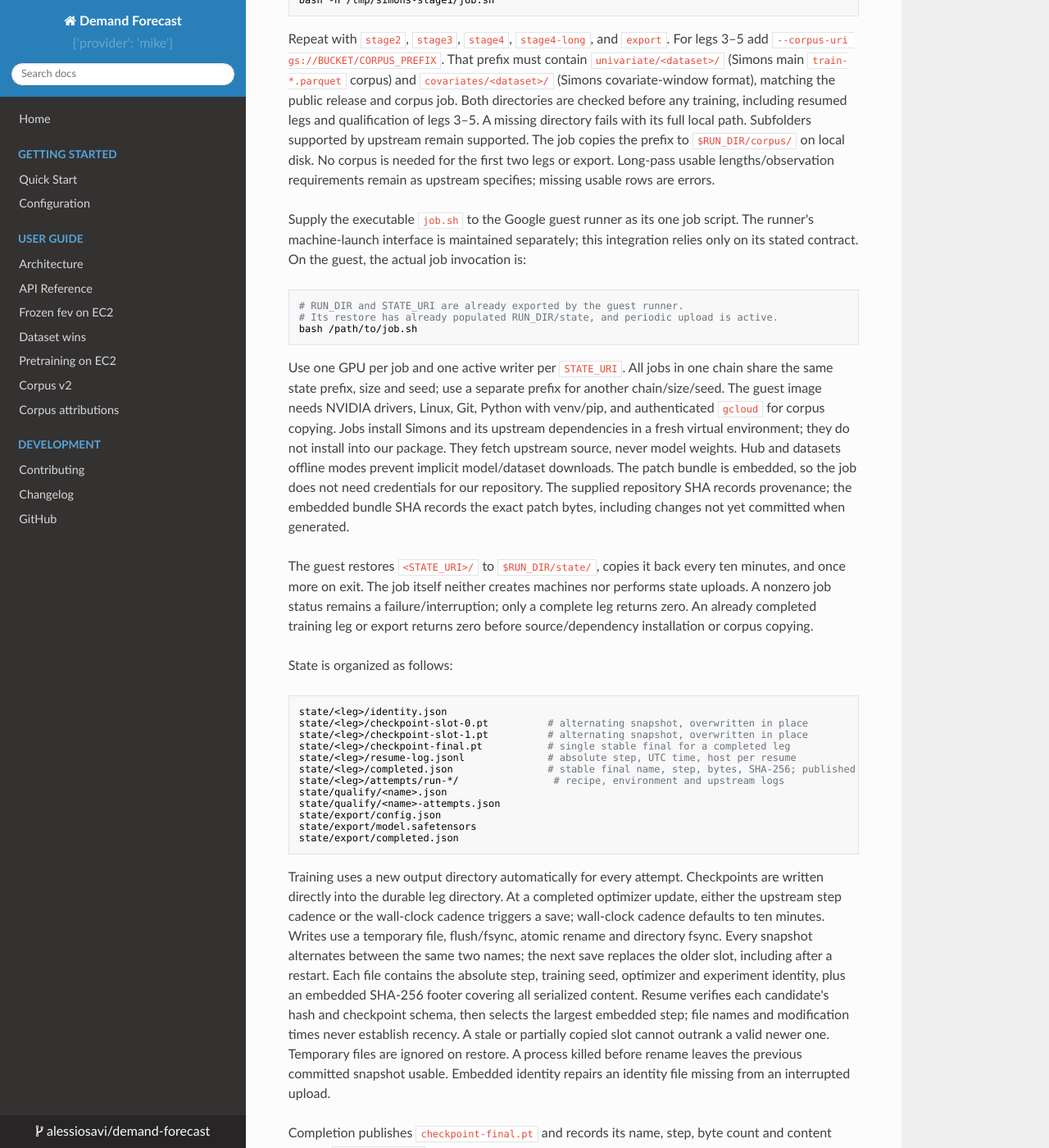
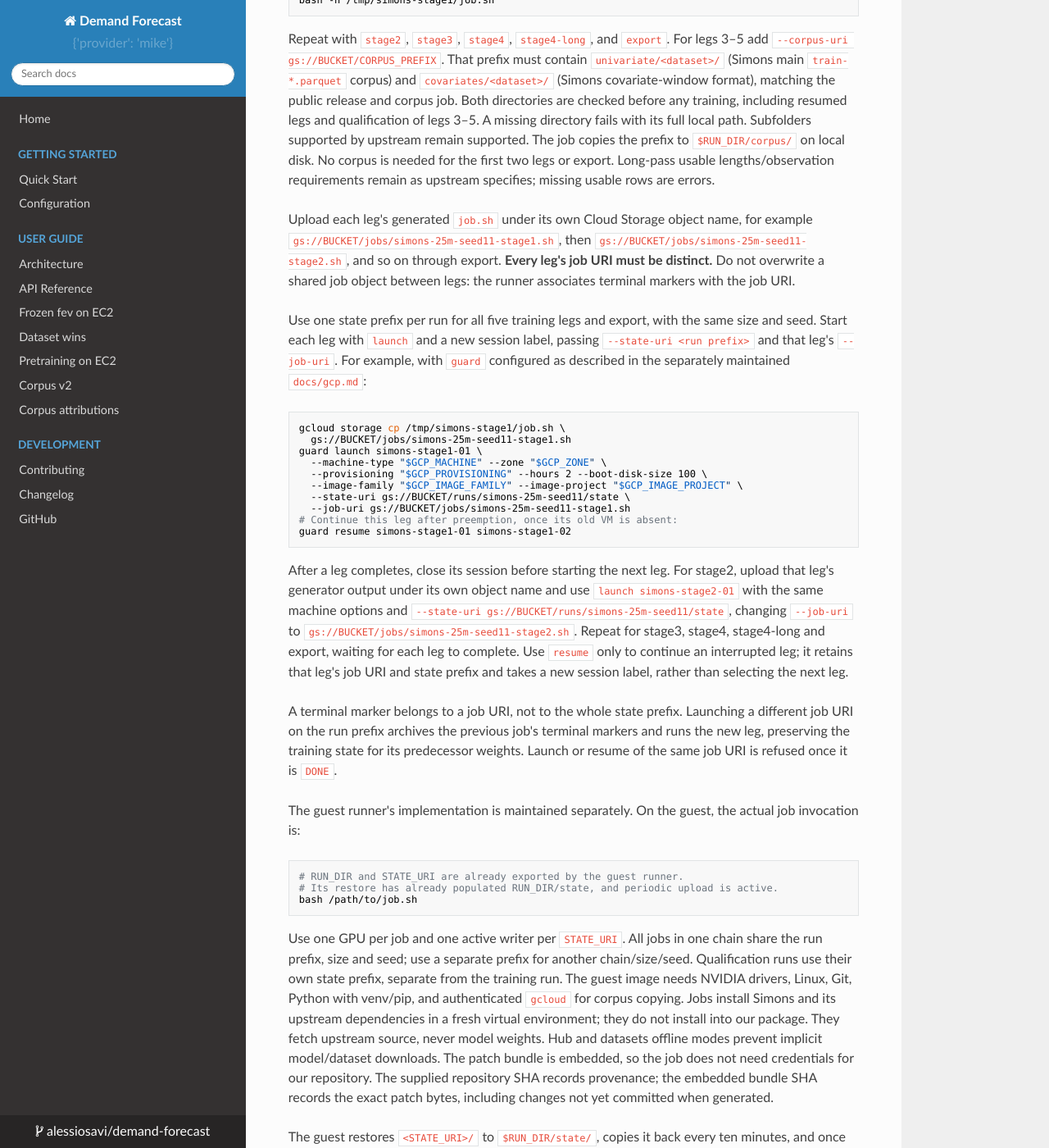
Before and after one commit to alessiosavi/demand-forecast, an MkDocs documentation site: the page built from docs/stage2-simons.md, in a window 1280 px wide and 1400 px high, scrolled down 1011 px. Shown: the whole window at 82% size. Built offline with MkDocs 1.6.1, drawn with Linux system fonts in a browser that asks for light colours; nearby versions of some CDN libraries; some of the changed text lies outside the part shown.

Commit message:
fix(stage2): name validation and chain documentation for job-scoped completion
- job and qualification names must start with an alphanumeric character (generator and patched runner)
- docs: one state prefix per run, one job URI per leg, a new session label per leg, resume after preemption,
  separate prefixes for qualification runs

````diff
--- a/docs/stage2-simons.md
+++ b/docs/stage2-simons.md
@@ -50,9 +50,46 @@ The job copies the prefix to `$RUN_DIR/corpus/` on local disk. No corpus is
 needed for the first two legs or export. Long-pass usable lengths/observation
 requirements remain as upstream specifies; missing usable rows are errors.
 
-Supply the executable `job.sh` to the Google guest runner as its one job script.
-The runner's machine-launch interface is maintained separately; this integration
-relies only on its stated contract. On the guest, the actual job invocation is:
+Upload each leg's generated `job.sh` under its own Cloud Storage object name,
+for example `gs://BUCKET/jobs/simons-25m-seed11-stage1.sh`, then
+`gs://BUCKET/jobs/simons-25m-seed11-stage2.sh`, and so on through export.
+**Every leg's job URI must be distinct.** Do not overwrite a shared job object
+between legs: the runner associates terminal markers with the job URI.
+
+Use one state prefix per run for all five training legs and export, with the
+same size and seed. Start each leg with `launch` and a new session label,
+passing `--state-uri <run prefix>` and that leg's `--job-uri`. For example,
+with `guard` configured as described in the separately maintained `docs/gcp.md`:
+
+```bash
+gcloud storage cp /tmp/simons-stage1/job.sh \
+  gs://BUCKET/jobs/simons-25m-seed11-stage1.sh
+guard launch simons-stage1-01 \
+  --machine-type "$GCP_MACHINE" --zone "$GCP_ZONE" \
+  --provisioning "$GCP_PROVISIONING" --hours 2 --boot-disk-size 100 \
+  --image-family "$GCP_IMAGE_FAMILY" --image-project "$GCP_IMAGE_PROJECT" \
+  --state-uri gs://BUCKET/runs/simons-25m-seed11/state \
+  --job-uri gs://BUCKET/jobs/simons-25m-seed11-stage1.sh
+# Continue this leg after preemption, once its old VM is absent:
+guard resume simons-stage1-01 simons-stage1-02
+```
+
+After a leg completes, close its session before starting the next leg. For
+stage2, upload that leg's generator output under its own object name and use
+`launch simons-stage2-01` with the same machine options and
+`--state-uri gs://BUCKET/runs/simons-25m-seed11/state`, changing `--job-uri` to
+`gs://BUCKET/jobs/simons-25m-seed11-stage2.sh`. Repeat for stage3, stage4,
+stage4-long and export, waiting for each leg to complete. Use `resume` only
+to continue an interrupted leg; it retains that leg's job URI and state prefix
+and takes a new session label, rather than selecting the next leg.
+
+A terminal marker belongs to a job URI, not to the whole state prefix. Launching
+a different job URI on the run prefix archives the previous job's terminal
+markers and runs the new leg, preserving the training state for its predecessor
+weights. Launch or resume of the same job URI is refused once it is `DONE`.
+
+The guest runner's implementation is maintained separately. On the guest, the
+actual job invocation is:
 
 ```bash
 # RUN_DIR and STATE_URI are already exported by the guest runner.
@@ -61,8 +98,9 @@ bash /path/to/job.sh
 ```
 
 Use one GPU per job and one active writer per `STATE_URI`. All jobs in one
-chain share the same state prefix, size and seed; use a separate prefix for
-another chain/size/seed. The guest image needs NVIDIA drivers, Linux, Git,
+chain share the run prefix, size and seed; use a separate prefix for another
+chain/size/seed. Qualification runs use their own state prefix, separate from
+the training run. The guest image needs NVIDIA drivers, Linux, Git,
 Python with venv/pip, and authenticated `gcloud` for corpus copying. Jobs install
 Simons and its upstream dependencies in a fresh virtual environment; they do
 not install into our package. They fetch upstream source, never model weights.
@@ -74,8 +112,10 @@ the exact patch bytes, including changes not yet committed when generated.
 The guest restores `<STATE_URI>/` to `$RUN_DIR/state/`, copies it back every ten
 minutes, and once more on exit. The job itself neither creates machines nor
 performs state uploads. A nonzero job status remains a failure/interruption;
-only a complete leg returns zero. An already completed training leg or export
-returns zero before source/dependency installation or corpus copying.
+only a complete leg returns zero. If invoked directly with restored completed
+state, a training leg or export returns zero before source/dependency
+installation or corpus copying; the guest runner refuses a job URI already
+marked `DONE` before invoking it.
 
 State is organized as follows:
 
@@ -153,9 +193,13 @@ python scripts/gcp/jobs/make_simons_job.py \
 ```
 
 Qualification uses the named leg's configuration and starting weights; it needs
-that leg's predecessor, and corpus for legs 3–5. It never advances or completes
-that training leg. It warms up for 20 updates by default, then measures exactly
-500 updates with synchronized CUDA boundaries. CPU execution fails clearly.
+that leg's predecessor, and corpus for legs 3–5. Before qualifying a later leg,
+copy the completed predecessor state into the qualification run's own state
+prefix. Upload the qualification job under its own object name and launch it
+with a new session label, that `--job-uri`, and the qualification `--state-uri`.
+It never advances or completes that training leg. It warms up for 20 updates by
+default, then measures exactly 500 updates with synchronized CUDA boundaries.
+CPU execution fails clearly.
 Every OOM attempt runs in a separate process, doubles only `micro_batches`, and
 is recorded; the count stops at `--max-micro-batches`. An exhausted limit returns
 nonzero with an explicit report. Other failures do not trigger OOM retries.
````
Also changed, not shown: 3 other files.
